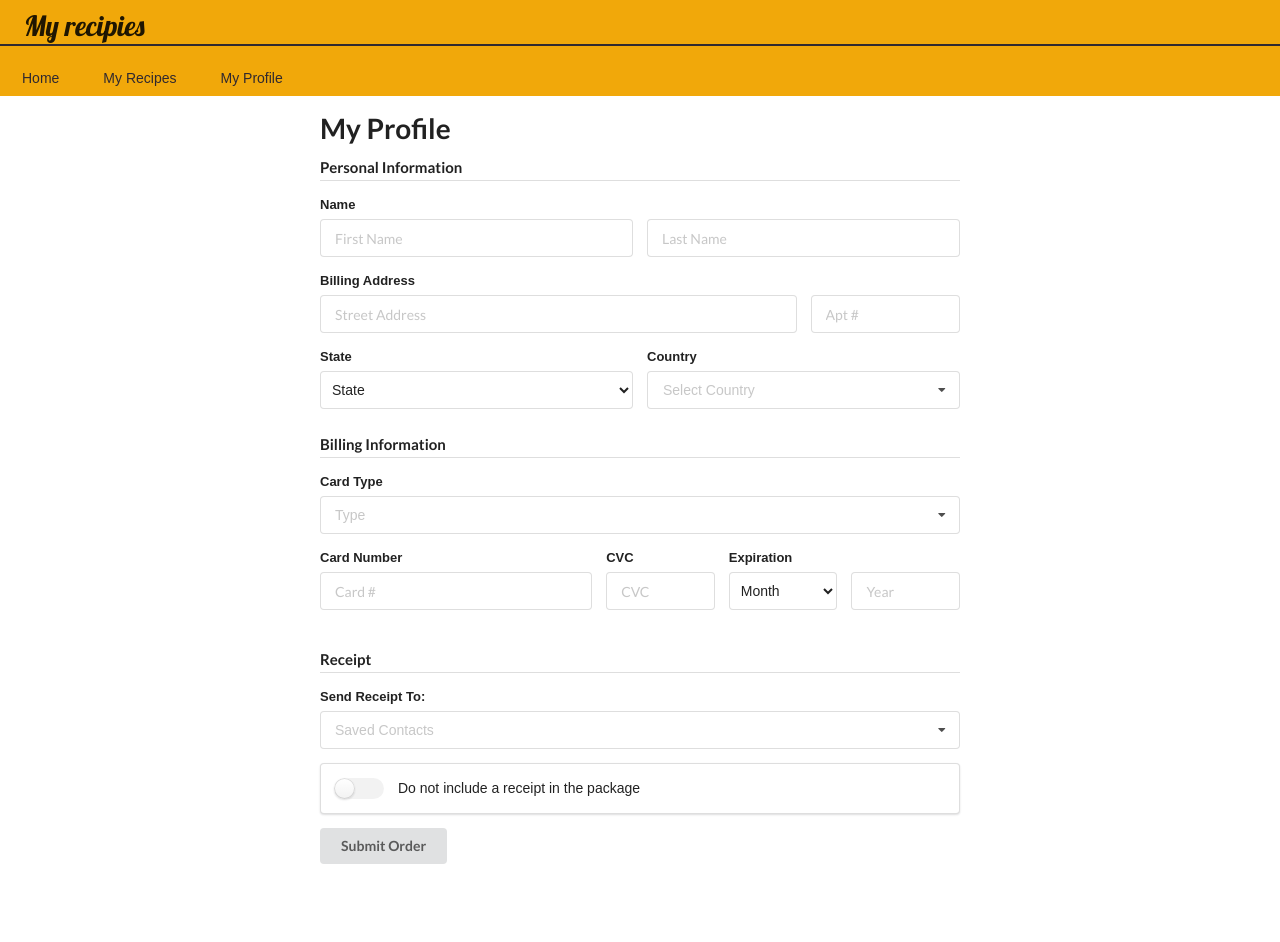
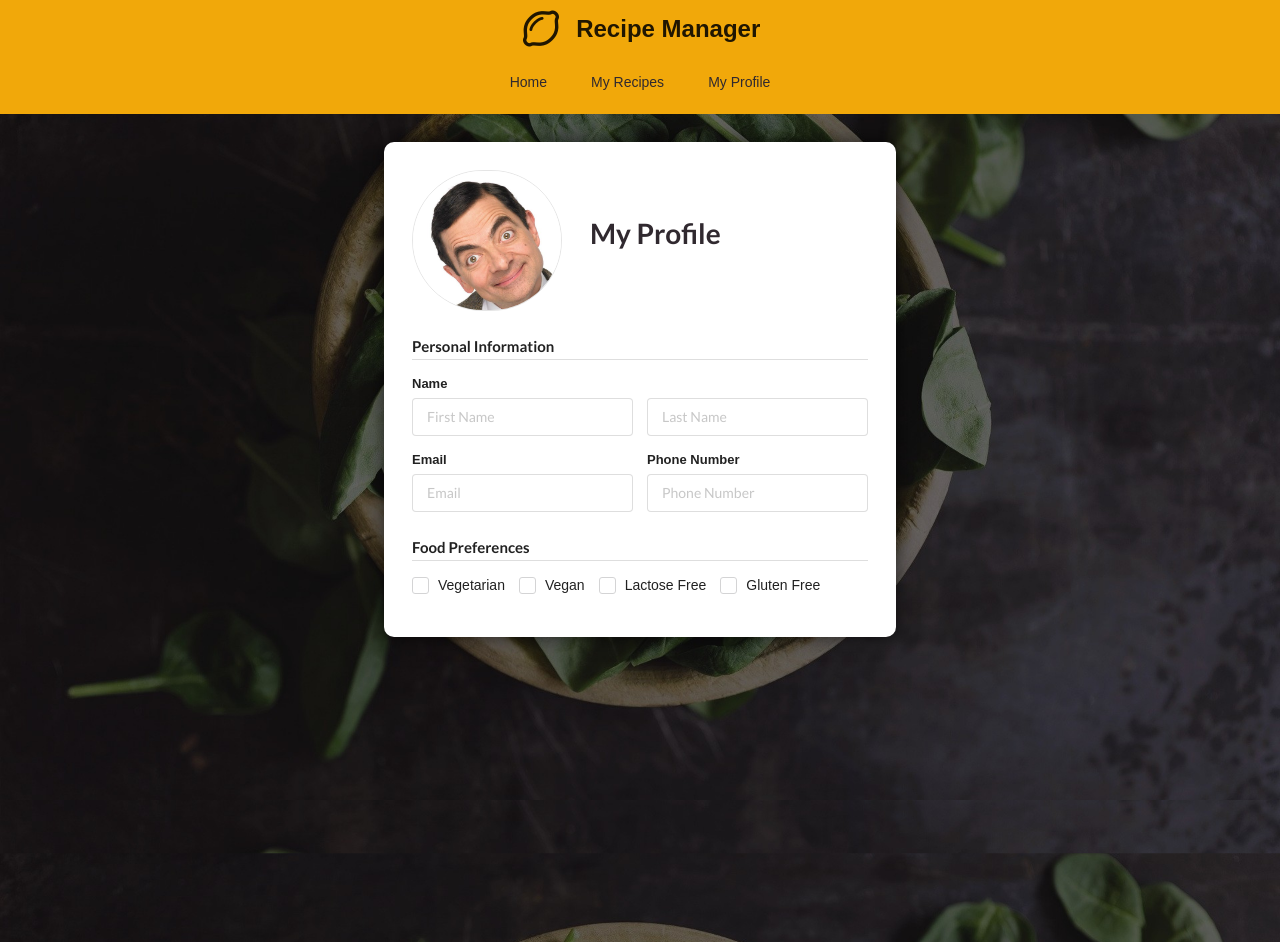
Before and after one commit to irissiri7/Fullstack-Recipe-Manager, a Vue app in the folder client/: page /my-profile in a window 1280 px wide. Before the commit the page ends 910 px from the top, so only its background shows below. Built offline with nearby package versions, Linux system fonts and the light colour scheme; the HTML template or start-up script is replaced by a standard one.

Commit message:
style changes

```diff
--- a/client/src/App.vue
+++ b/client/src/App.vue
@@ -18,6 +18,7 @@ export default {
 
 <style>
 @import url("https://fonts.googleapis.com/css2?family=Lobster&family=Open+Sans&display=swap");
+
 * {
   box-sizing: border-box;
   margin: 0px;
@@ -30,13 +31,30 @@ html,
 #app {
   height: 100vh;
   width: 100vw;
+  background-image: url("./assets/spinach.jpg");
+  background-position: center;
+  background-repeat: no-repeat;
+  background-size: cover;
+  background-attachment: fixed;
+}
+
+h1 {
+  color: white;
+  text-align: center;
 }
 
 main {
-  /* box-shadow: 0px 0px 21px -1px rgba(0, 0, 0, 0.69); */
   min-height: 100%;
-  margin: 1em auto;
+  margin: 0 auto;
   width: 50%;
-  /* -webkit-box-shadow: 0px 0px 21px -1px rgba(0, 0, 0, 0.69); */
+}
+
+.card {
+  border-radius: 10px;
+  box-shadow: 0px 0px 21px -1px rgba(0, 0, 0, 0.69);
+  margin: 2rem auto;
+  width: 80%;
+  padding: 2rem;
+  background-color: white;
 }
 </style>
--- a/client/src/components/nav/TheNavigation.vue
+++ b/client/src/components/nav/TheNavigation.vue
@@ -1,6 +1,11 @@
 <template>
   <header>
-    <h1>My recipies</h1>
+    <h2 class="ui header">
+      <i class="lemon outline icon"></i>
+      <div class="content">
+        Recipe Manager
+      </div>
+    </h2>
     <nav>
       <ul>
         <li><router-link to="/">Home</router-link></li>
@@ -16,12 +21,11 @@ export default {};
 </script>
 
 <style scoped>
-h1 {
-  padding-top: 8px;
-  padding-left: 24px;
-  border-bottom: 2px solid #30292f;
-  font-family: Lobster;
-  font-weight: 200;
+.ui.header {
+  display: flex;
+  justify-content: center;
+  padding: 1rem;
+  margin: 0px;
 }
 header {
   width: 100%;
@@ -35,9 +39,10 @@ nav {
 ul {
   list-style: none;
   margin: 0;
-  padding: 0;
+  padding-bottom: 1rem;
   height: 100%;
   display: flex;
+  justify-content: center;
   flex-wrap: wrap;
 }
 
--- a/client/src/pages/Home.vue
+++ b/client/src/pages/Home.vue
@@ -6,4 +6,12 @@
 export default {};
 </script>
 
-<style></style>
+<style scoped>
+h1 {
+  font-size: 100px;
+  position: relative;
+  top: 300px;
+  font-family: Lobster;
+  font-weight: 200;
+}
+</style>
--- a/client/src/pages/MyProfile.vue
+++ b/client/src/pages/MyProfile.vue
@@ -1,251 +1,83 @@
 <template>
+  <div class="card">
+    <div class="cnt">
+      <img
+        class="ui middle aligned small circular bordered image"
+        src="../assets/profilepicture.jpeg"
+      />
       <h1>My Profile</h1>
+    </div>
     <form class="ui form">
       <h4 class="ui dividing header">Personal Information</h4>
       <div class="field">
         <label>Name</label>
         <div class="two fields">
           <div class="field">
-          <input
-            type="text"
-            name="shipping[first-name]"
-            placeholder="First Name"
-          />
+            <input type="text" name="first-name" placeholder="First Name" />
           </div>
           <div class="field">
-          <input
-            type="text"
-            name="shipping[last-name]"
-            placeholder="Last Name"
-          />
+            <input type="text" name="last-name" placeholder="Last Name" />
           </div>
         </div>
       </div>
       <div class="field">
-      <label>Billing Address</label>
-      <div class="fields">
-        <div class="twelve wide field">
-          <input
-            type="text"
-            name="shipping[address]"
-            placeholder="Street Address"
-          />
+        <div class="two fields">
+          <div class="field">
+            <label>Email</label>
+            <input type="text" name="email" placeholder="Email" />
           </div>
-        <div class="four wide field">
-          <input type="text" name="shipping[address-2]" placeholder="Apt #" />
+          <div class="field">
+            <label>Phone Number</label>
+            <input type="text" name="phone-number" placeholder="Phone Number" />
           </div>
         </div>
       </div>
-    <div class="two fields">
+      <h4 class="ui dividing header">Food Preferences</h4>
+      <div class="fields">
         <div class="field">
-        <label>State</label>
-        <select class="ui fluid dropdown">
-          <option value="">State</option>
-          <option value="AL">Alabama</option>
-          <option value="AK">Alaska</option>
-          <option value="AZ">Arizona</option>
-          <option value="AR">Arkansas</option>
-          <option value="CA">California</option>
-          <option value="CO">Colorado</option>
-          <option value="CT">Connecticut</option>
-          <option value="DE">Delaware</option>
-          <option value="DC">District Of Columbia</option>
-          <option value="FL">Florida</option>
-          <option value="GA">Georgia</option>
-          <option value="HI">Hawaii</option>
-          <option value="ID">Idaho</option>
-          <option value="IL">Illinois</option>
-          <option value="IN">Indiana</option>
-          <option value="IA">Iowa</option>
-          <option value="KS">Kansas</option>
-          <option value="KY">Kentucky</option>
-          <option value="LA">Louisiana</option>
-          <option value="ME">Maine</option>
-          <option value="MD">Maryland</option>
-          <option value="MA">Massachusetts</option>
-          <option value="MI">Michigan</option>
-          <option value="MN">Minnesota</option>
-          <option value="MS">Mississippi</option>
-          <option value="MO">Missouri</option>
-          <option value="MT">Montana</option>
-          <option value="NE">Nebraska</option>
-          <option value="NV">Nevada</option>
-          <option value="NH">New Hampshire</option>
-          <option value="NJ">New Jersey</option>
-          <option value="NM">New Mexico</option>
-          <option value="NY">New York</option>
-          <option value="NC">North Carolina</option>
-          <option value="ND">North Dakota</option>
-          <option value="OH">Ohio</option>
-          <option value="OK">Oklahoma</option>
-          <option value="OR">Oregon</option>
-          <option value="PA">Pennsylvania</option>
-          <option value="RI">Rhode Island</option>
-          <option value="SC">South Carolina</option>
-          <option value="SD">South Dakota</option>
-          <option value="TN">Tennessee</option>
-          <option value="TX">Texas</option>
-          <option value="UT">Utah</option>
-          <option value="VT">Vermont</option>
-          <option value="VA">Virginia</option>
-          <option value="WA">Washington</option>
-          <option value="WV">West Virginia</option>
-          <option value="WI">Wisconsin</option>
-          <option value="WY">Wyoming</option>
-        </select>
+          <div class="ui checkbox">
+            <input type="checkbox" name="example" />
+            <label>Vegetarian</label>
+          </div>
         </div>
         <div class="field">
-        <label>Country</label>
-        <div class="ui fluid search selection dropdown">
-          <input type="hidden" name="country" />
-          <i class="dropdown icon"></i>
-          <div class="default text">Select Country</div>
-          <div class="menu">
-            <div class="item" data-value="af">
-              <i class="af flag"></i>Afghanistan
+          <div class="ui checkbox">
+            <input type="checkbox" name="example" />
+            <label>Vegan</label>
           </div>
-            <div class="item" data-value="ax">
-              <i class="ax flag"></i>Aland Islands
+        </div>
+        <div class="field">
+          <div class="ui checkbox">
+            <input type="checkbox" name="example" />
+            <label>Lactose Free</label>
+          </div>
+        </div>
+        <div class="field">
+          <div class="ui checkbox">
+            <input type="checkbox" name="example" />
+            <label>Gluten Free</label>
           </div>
         </div>
       </div>
+    </form>
   </div>
-    </div>
-    <h4 class="ui dividing header">Billing Information</h4>
-    <div class="field">
-      <label>Card Type</label>
-      <div class="ui selection dropdown">
-        <input type="hidden" name="card[type]" />
-        <div class="default text">Type</div>
-        <i class="dropdown icon"></i>
-        <div class="menu">
-          <div class="item" data-value="visa">
-            <i class="visa icon"></i>
-            Visa
-          </div>
-          <div class="item" data-value="amex">
-            <i class="amex icon"></i>
-            American Express
-          </div>
-          <div class="item" data-value="discover">
-            <i class="discover icon"></i>
-            Discover
-          </div>
-        </div>
-      </div>
-    </div>
-    <div class="fields">
-      <div class="seven wide field">
-        <label>Card Number</label>
-        <input
-          type="text"
-          name="card[number]"
-          maxlength="16"
-          placeholder="Card #"
-        />
-      </div>
-      <div class="three wide field">
-        <label>CVC</label>
-        <input type="text" name="card[cvc]" maxlength="3" placeholder="CVC" />
-      </div>
-      <div class="six wide field">
-        <label>Expiration</label>
-        <div class="two fields">
-          <div class="field">
-            <select class="ui fluid search dropdown" name="card[expire-month]">
-              <option value="">Month</option>
-              <option value="1">January</option>
-              <option value="2">February</option>
-              <option value="3">March</option>
-              <option value="4">April</option>
-              <option value="5">May</option>
-              <option value="6">June</option>
-              <option value="7">July</option>
-              <option value="8">August</option>
-              <option value="9">September</option>
-              <option value="10">October</option>
-              <option value="11">November</option>
-              <option value="12">December</option>
-            </select>
-          </div>
-          <div class="field">
-            <input
-              type="text"
-              name="card[expire-year]"
-              maxlength="4"
-              placeholder="Year"
-            />
-          </div>
-        </div>
-      </div>
-    </div>
-    <h4 class="ui dividing header">Receipt</h4>
-    <div class="field">
-      <label>Send Receipt To:</label>
-      <div class="ui fluid multiple search selection dropdown">
-        <input type="hidden" name="receipt" />
-        <i class="dropdown icon"></i>
-        <div class="default text">Saved Contacts</div>
-        <div class="menu">
-          <div class="item" data-value="jenny" data-text="Jenny">
-            <img
-              class="ui mini avatar image"
-              src="/images/avatar/small/jenny.jpg"
-            />
-            Jenny Hess
-          </div>
-          <div class="item" data-value="elliot" data-text="Elliot">
-            <img
-              class="ui mini avatar image"
-              src="/images/avatar/small/elliot.jpg"
-            />
-            Elliot Fu
-          </div>
-          <div class="item" data-value="stevie" data-text="Stevie">
-            <img
-              class="ui mini avatar image"
-              src="/images/avatar/small/stevie.jpg"
-            />
-            Stevie Feliciano
-          </div>
-          <div class="item" data-value="christian" data-text="Christian">
-            <img
-              class="ui mini avatar image"
-              src="/images/avatar/small/christian.jpg"
-            />
-            Christian
-          </div>
-          <div class="item" data-value="matt" data-text="Matt">
-            <img
-              class="ui mini avatar image"
-              src="/images/avatar/small/matt.jpg"
-            />
-            Matt
-          </div>
-          <div class="item" data-value="justen" data-text="Justen">
-            <img
-              class="ui mini avatar image"
-              src="/images/avatar/small/justen.jpg"
-            />
-            Justen Kitsune
-          </div>
-        </div>
-      </div>
-    </div>
-    <div class="ui segment">
-      <div class="field">
-        <div class="ui toggle checkbox">
-          <input type="checkbox" name="gift" tabindex="0" class="hidden" />
-          <label>Do not include a receipt in the package</label>
-        </div>
-      </div>
-    </div>
-    <div class="ui button" tabindex="0">Submit Order</div>
-  </form>
 </template>
 
 <script>
 export default {};
 </script>
 
-<style></style>
+<style scoped>
+/* .flex {
+  display: flex;
+  justify-content: space-between;
+} */
+h1 {
+  display: inline;
+  margin-left: 2rem;
+  color: #30292f;
+}
+.cnt {
+  margin-bottom: 2rem;
+}
+</style>
```
Also changed, not shown: client/src/components/RecipeCard.vue (+1 -8 lines), client/src/assets/profilepicture.jpeg (added), client/src/assets/spinach.jpg (added). Lines whose indentation alone changed are shown as unchanged.
